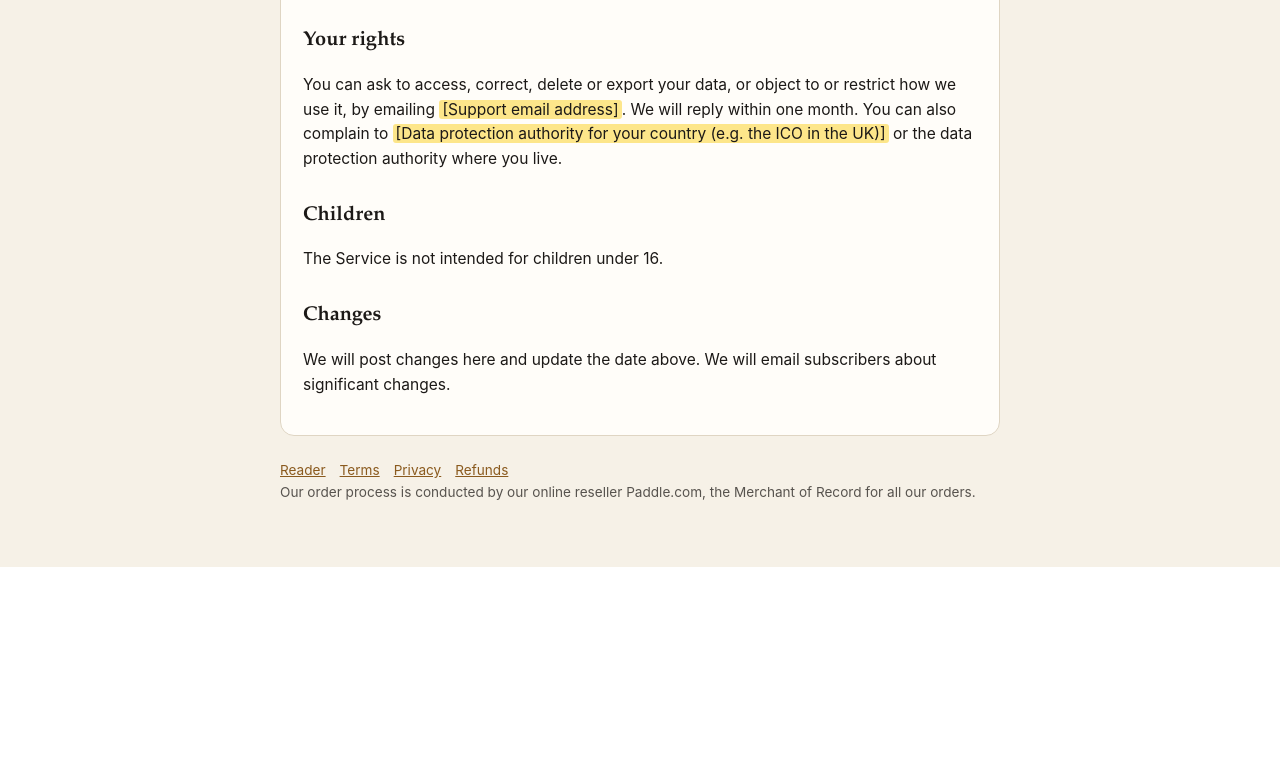
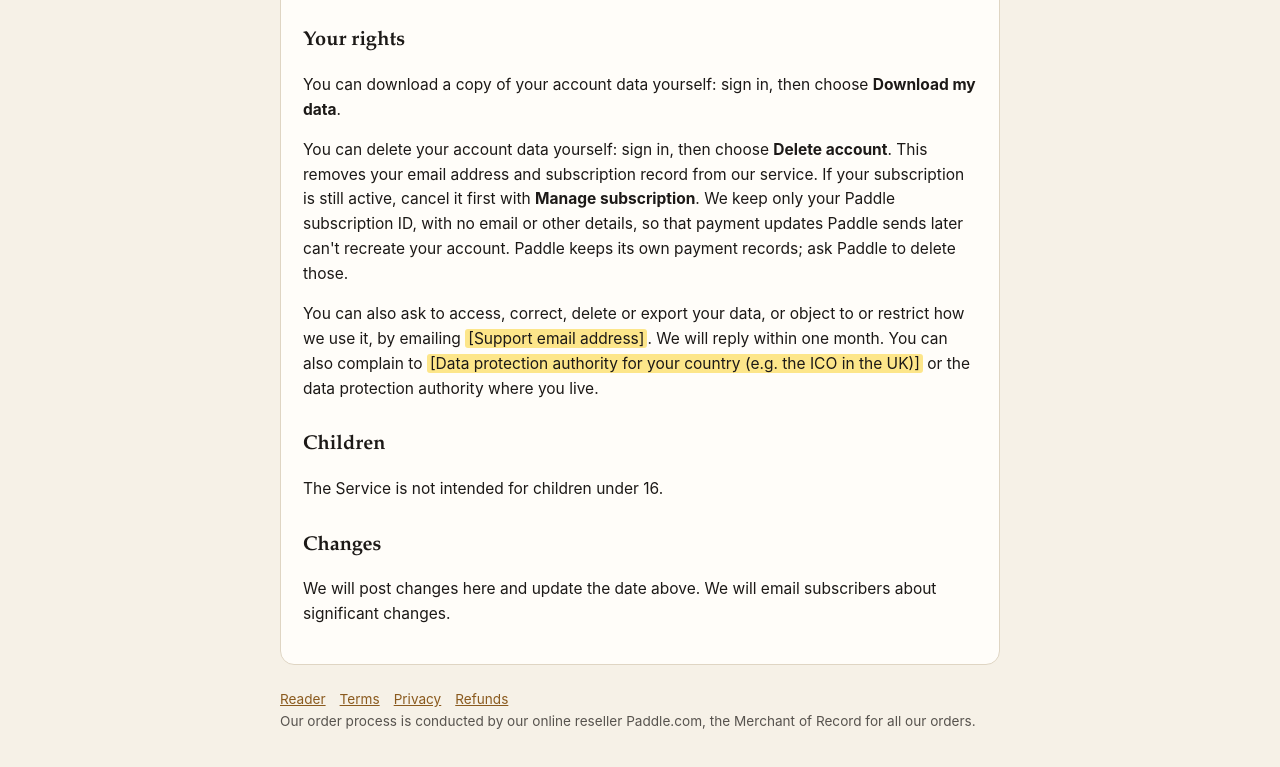
Before and after one commit to africabusinessagent-prog/africabusinessagent-prog.github.io, a plain HTML site: page privacy.html in a window 1280 px wide. Shown: the part 1752-2519 px from the top of the page. Before the commit the page ends 2319 px from the top, so only its background shows below. Drawn offline with Linux system fonts and the light colour scheme.

Commit message:
Describe self-service deletion and data export in the privacy draft
The reader page gains Delete account and Download my data in pull
requests that no longer wait on this draft, so the matching privacy
text moves here.

Co-Authored-By: Claude Opus 5.5 <noreply@anthropic.com>
Claude-Session: https://claude.ai/code/session_01DDYnPMK8eitz3g1RSYYBPA

```diff
--- a/privacy.html
+++ b/privacy.html
@@ -133,7 +133,15 @@
       </ul>
 
       <h2>Your rights</h2>
-      <p>You can ask to access, correct, delete or export your data, or object to or restrict how we
+      <p>You can download a copy of your account data yourself: sign in, then choose
+      <strong>Download my data</strong>.</p>
+      <p>You can delete your account data yourself: sign in, then choose <strong>Delete
+      account</strong>. This removes your email address and subscription record from our service. If
+      your subscription is still active, cancel it first with <strong>Manage subscription</strong>. We
+      keep only your Paddle subscription ID, with no email or other details, so that payment updates
+      Paddle sends later can't recreate your account. Paddle keeps its own payment records; ask Paddle
+      to delete those.</p>
+      <p>You can also ask to access, correct, delete or export your data, or object to or restrict how we
       use it, by emailing <mark class="todo" title="Support email address">[Support email address]</mark>. We will reply within one month. You can also complain
       to <mark class="todo" title="Data protection authority for your country (e.g. the ICO in the UK)">[Data protection authority for your country (e.g. the ICO in the UK)]</mark> or the data protection authority where you live.</p>
 
```
